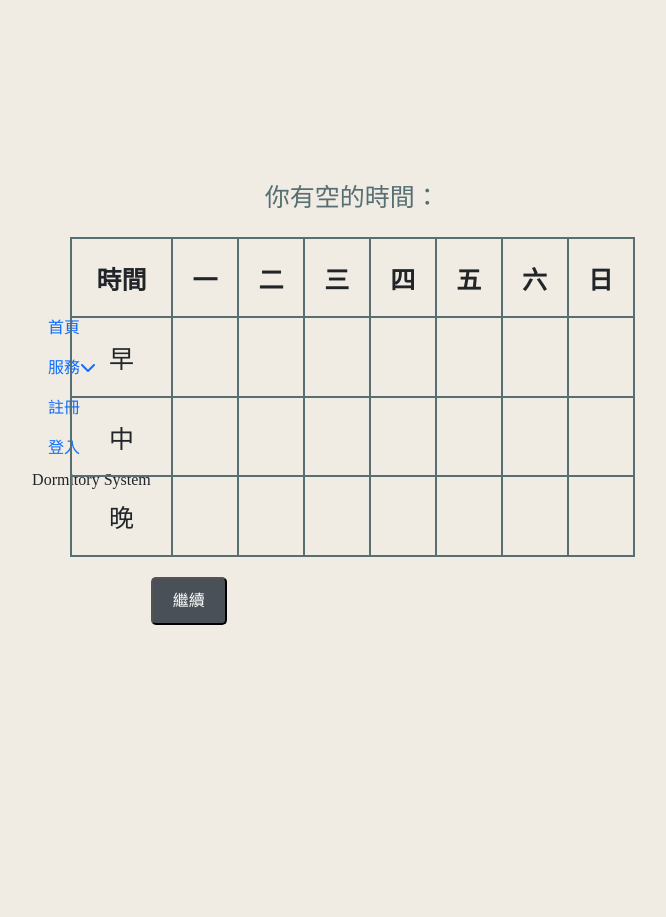
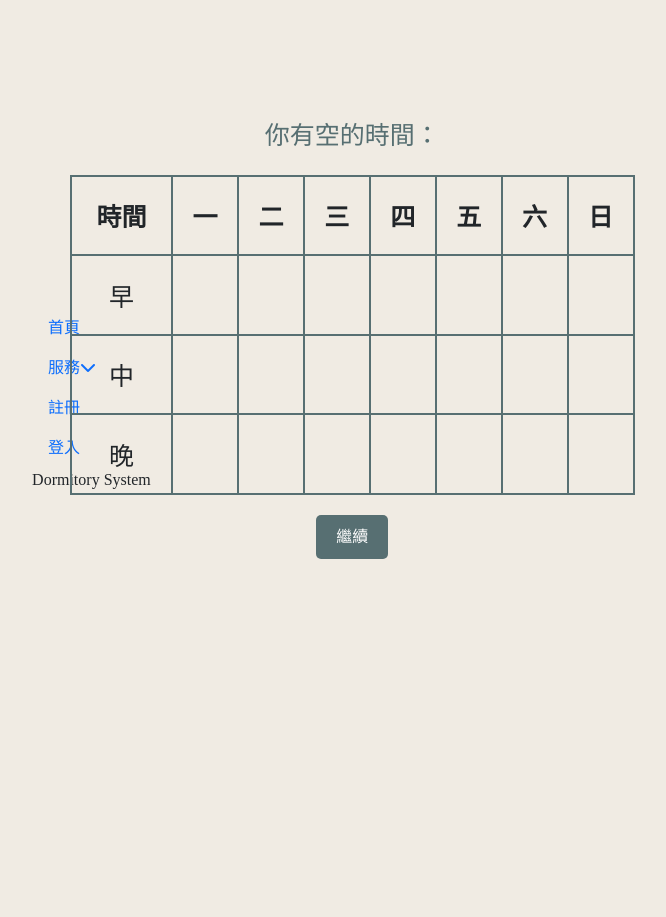
Before and after one commit to Hubert0916/Dormitory_System, a PHP site: page /moveforyou.php in a window 1280 px wide. Shown: the whole page, without its empty margins (347-1013 px from the left). Before the commit the page ends 625 px from the top, so only its background shows below. Run offline with PHP 8.4, Linux system fonts and the light colour scheme; some libraries are stand-ins or nearby versions.

Commit message:
Refactor CSS styles for moveforme.php and moveforyou.php

```diff
--- a/php/moveforyou.php
+++ b/php/moveforyou.php
@@ -21,11 +21,36 @@
         }
         .container {
             display: flex;
-            justify-content: center;
-            gap: 20px;
+            flex-direction: column;
+            align-items: center;
             width: 100%;
             max-width: 1000px;
             height: 100%;
+            padding: 20px;
+        }
+        .question1 {
+            display: none;
+            flex-direction: column;
+            align-items: center;
+            width: 100%;
+            height: 100%;
+            text-align: center;
+            margin-top: 250px;
+        }
+        .question2 {
+            display: none;
+            flex-direction: column;
+            align-items: center;
+            width: 100%;
+            height: 100%;
+            text-align: center;
+            margin-top: 20px;
+        }
+        .question1.active {
+            display: flex;
+        }
+        .question2.active {
+            display: flex;
         }
         .box {
             width: 100%;
@@ -55,18 +81,33 @@
             object-fit: cover;
         }
         .box.selected {
-            background-color: #ADC2A9;
+            border-color: #99A799;
         }
         .box p {
-            margin-top: 20px;
-            font-size: 25px;
+            margin-top: 10px;
+            font-size: 18px;
             color: #576F72;
         }
-        .question {
+        .box.selected p {
+            color: #F0EBE3;
+        }
+        .question1 {
             display: none;
         }
-        .question.active {
+        .question1.active {
             display: block;
+        }
+        .question2 {
+            display: none;
+            flex-direction: column;
+            align-items: center;
+            width: 100%;
+            height: 100%;
+            text-align: center;
+            margin-top: 20px;
+        }
+        .question2.active {
+            display: flex;
         }
         table {
             border-collapse: collapse;
@@ -109,13 +151,14 @@
             font-size: 16px;
             text-decoration: none;
             border-radius: 5px;
-            background-color: #495057;
+            background-color: #576F72;
+            border: none;
             color: white;
             cursor: pointer;
             transition: background-color 0.3s, transform 0.3s;
         }
         .button:hover {
-            background-color: #343a40;
+            background-color: #99A799;
             transform: translateY(-2px);
         }
         .note {
@@ -152,7 +197,7 @@
 </head>
 <body>
     <form id="questionForm" action="offer.php" method="POST">
-        <div class="question active" id="question1">
+        <div class="question1 active" id="question1">
             <label for="time" class="move">你有空的時間：</label>
             <table>
                 <tr>
@@ -199,7 +244,7 @@
             <input type="hidden" id="time" name="time" value="">
             <button type="button" class="button" onclick="nextQuestion(1)">繼續</button>
         </div>
-        <div class="question" id="question2">
+        <div class="question1" id="question2">
             <label for="services" class="move">搬家資訊 (可複選)：</label>
             <div class="options-row">
                 <div class="box service-option" data-service="雜物">
@@ -218,7 +263,7 @@
             <input type="hidden" id="services" name="services" value="">
             <button type="button" class="button" onclick="nextQuestion(2)">下一題</button>
         </div>
-        <div class="question" id="question3">
+        <div class="question1" id="question3">
             <label for="transport" class="move">交通工具：</label>
             <div class="options-row">
                 <div class="box transport-option" data-transport="汽車">
@@ -240,8 +285,8 @@
             <input type="hidden" id="transport" name="transport" value="">
             <button type="button" class="button" onclick="nextQuestion(3)">下一題</button>
         </div>
-        <div class="question" id="question4">
-            <label for="location">開始的地點：</label>
+        <div class="question2" id="question4">
+            <label for="location" class="move">開始的地點：</label>
             <div class="location-options">
                 <div class="box location-option" data-location="8舍">
                     <img src="../pic/8.jpg" alt="8舍">
@@ -295,8 +340,8 @@
             <input type="hidden" id="location" name="location" value="">
             <button type="button" class="button" onclick="nextQuestion(4)">下一題</button>
         </div>
-        <div class="question" id="question5">
-            <label for="notes">其他特殊需求：</label>
+        <div class="question1" id="question5">
+            <label for="notes" class="move">其他特殊需求：</label>
             <div class="textarea-container">
                 <textarea id="notes" name="notes" placeholder="請在此輸入其他特殊需求..."></textarea>
             </div>
```
Also changed, not shown: other parts of php/moveforyou.php (+16 -12 lines), php/moveforme.php (+11 -6 lines).
